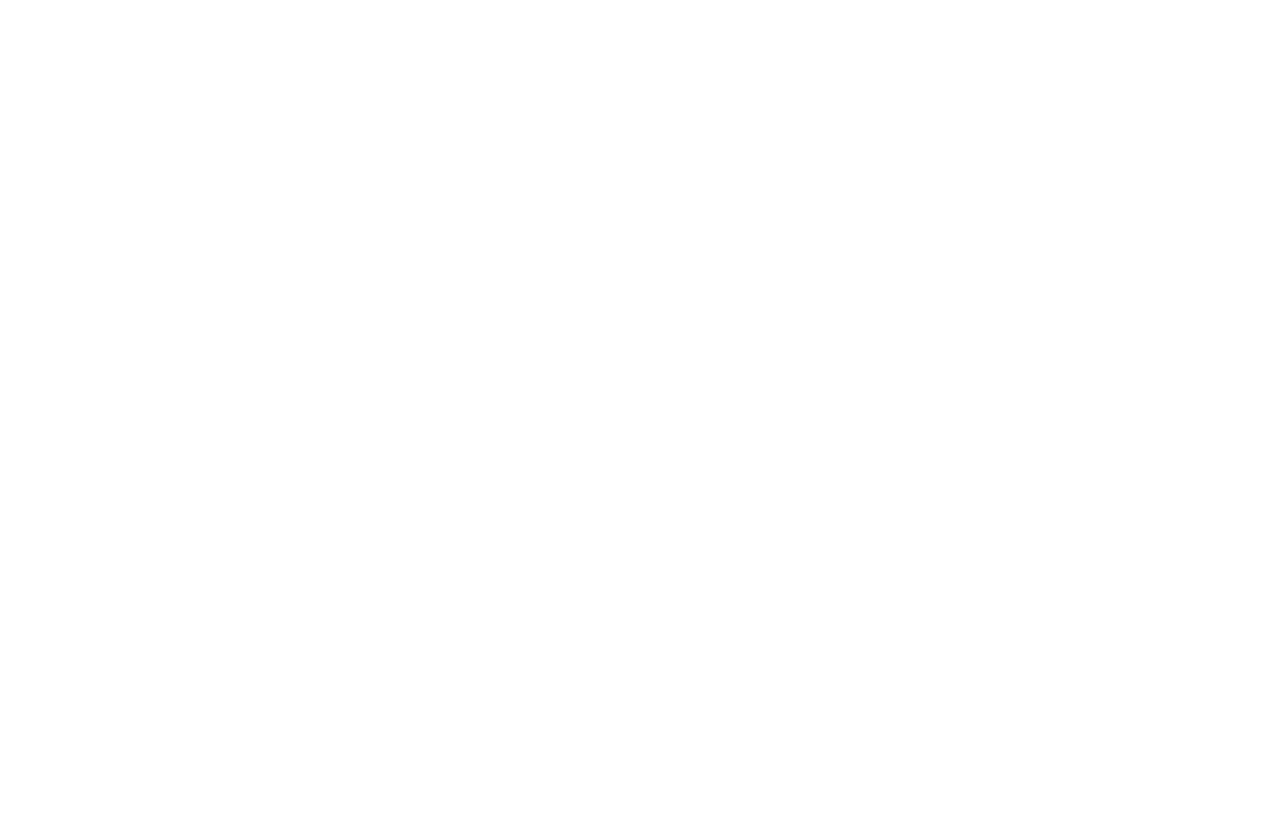
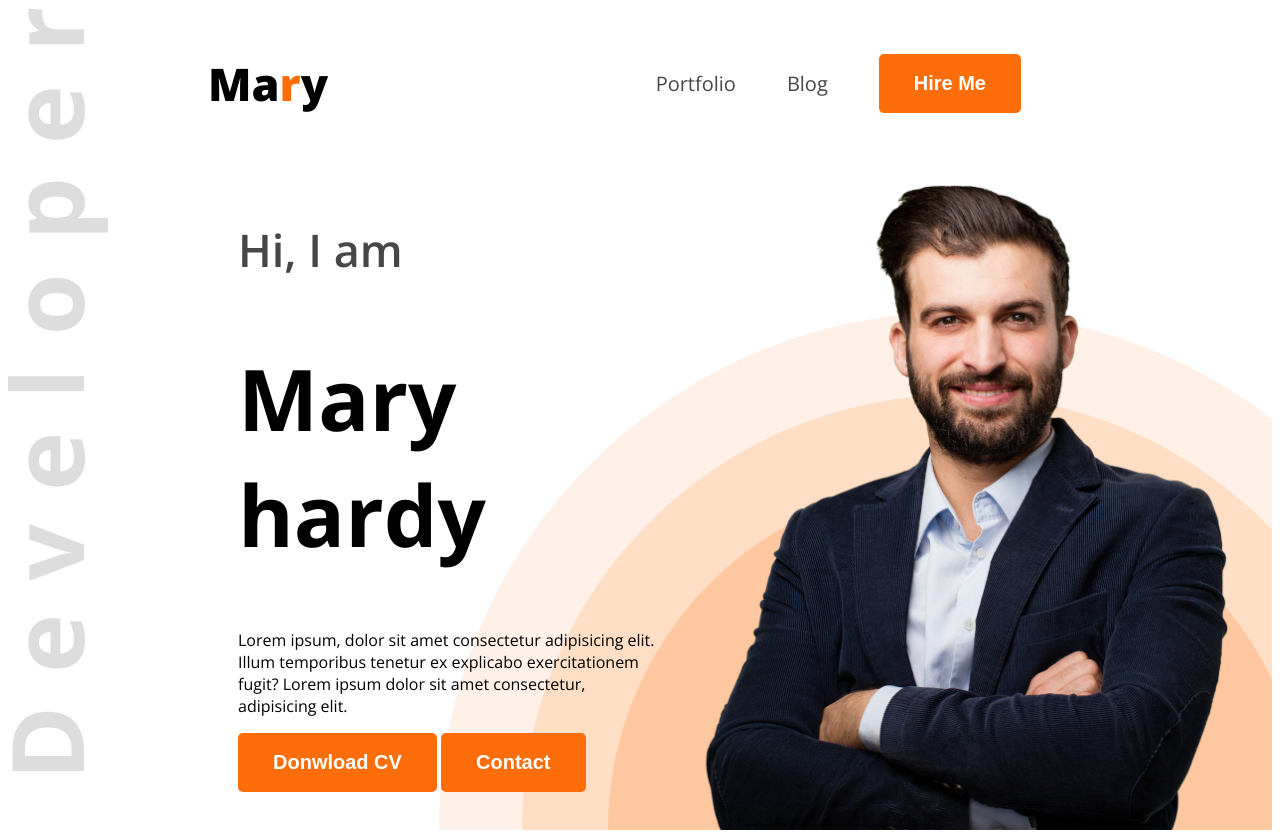
Before and after one commit to arfantch/web-dev-portfolio, a plain HTML site: page index.html in a window 1280 px wide. Before the commit the page ends 800 px from the top, so only its background shows below. Drawn offline with nearby package versions, Linux system fonts and the light colour scheme.

Commit message:
1st-part-complete

```diff
--- a/index.html
+++ b/index.html
@@ -4,8 +4,42 @@
     <meta charset="UTF-8">
     <meta name="viewport" content="width=device-width, initial-scale=1.0">
     <title>Web Developer Portfolio</title>
+    <link rel="preconnect" href="https://fonts.googleapis.com">
+<link rel="preconnect" href="https://fonts.gstatic.com" crossorigin>
+<link href="https://fonts.googleapis.com/css2?family=Open+Sans:ital,wght@0,300..800;1,300..800&display=swap" rel="stylesheet">
+    <link rel="stylesheet" href="styles/portfolio.css">
 </head>
-<body>
+<body class="open-sans-normal">
+    <header class="header">
+        <nav>
+            <h3 class="nav-title">Ma<span class="text-primary">r</span>y</h3>
+            <ul>
+                <li><a class="dark-2" href="">Portfolio</a></li>
+                <li><a class="dark-2">Blog</a></li>
+                <li><a href=""><button class="btn-primary">Hire Me</button></a></li>
+            </ul>
+        </nav>
 
+        <div class="banner">
+            <div class="banner-content">
+                <h4 class="banner-greetings dark-2">Hi, I am</h4>
+                <h1 class="banner-title">Mary hardy</h1>
+                <p class="banner-description">Lorem ipsum, dolor sit amet consectetur adipisicing elit. Illum temporibus tenetur ex explicabo exercitationem fugit? Lorem ipsum dolor sit amet consectetur, adipisicing elit. </p>
+                <button class="btn-primary">Donwload CV</button>
+                <button class="btn-primary">Contact</button>
+
+            </div>
+            <img class="banner-profile-pic" src="images/hardy.png" alt="">
+        </div>
+
+    </header>
+
+    <main>
+
+    </main>
+
+    <footer>
+
+    </footer>
 </body>
 </html>
--- /dev/null
+++ b/styles/portfolio.css
@@ -0,0 +1,100 @@
+
+.open-sans-normal {
+  font-family: "Open Sans", sans-serif;
+  font-optical-sizing: auto;
+  font-style: normal;
+  font-variation-settings:
+    "wdth" 100;
+}
+
+/* shared style */
+.text-primary{
+    color: #FD6E0A;
+}
+.dark-2{
+    color: #474747;
+}
+
+
+/* shared button */
+.btn-primary{
+    background-color: #FD6E0A;
+    font-weight: bold;
+    color: white;
+    border: none;
+    padding: 18px 35px;
+    border-radius: 5px;
+    font-size: 20px;
+}
+
+/* header */
+.header{
+    background-image: url(/images/developer.png), url(../images/header_bg.png);
+    background-repeat: no-repeat;
+    background-position: top left, bottom right;
+}
+
+
+
+/* nav styles */
+nav{
+    display: flex;
+    align-items: center;
+    justify-content: space-between;
+    margin: 0px 200px;
+}
+
+nav ul{
+    display:flex;
+    align-items: center;
+}
+
+nav ul li{
+    list-style: none;
+    margin-right: 51px;
+}
+nav ul li a{
+    text-decoration: none;
+    font-size: 20px;
+}
+
+.nav-title{
+    font-weight: 800;
+    font-size: 45px;
+
+}
+
+
+
+/* nav h3{
+    font-weight: 800;
+    font-size: 45px;
+} */
+
+/* banner styles */
+
+.banner{
+    display: flex;
+    justify-content: space-between;
+    margin: 0 35px 0 230px;
+}
+
+.banner-content{
+    max-width: 580px;
+
+}
+
+
+.banner-greetings{
+     font-size: 45px ;
+     font-weight: 600;
+}
+
+.banner-title{
+    font-weight: bold;
+    font-size: 85px;
+}
+
+.banner-profile-pic{
+    width: 580px;
+}
```
